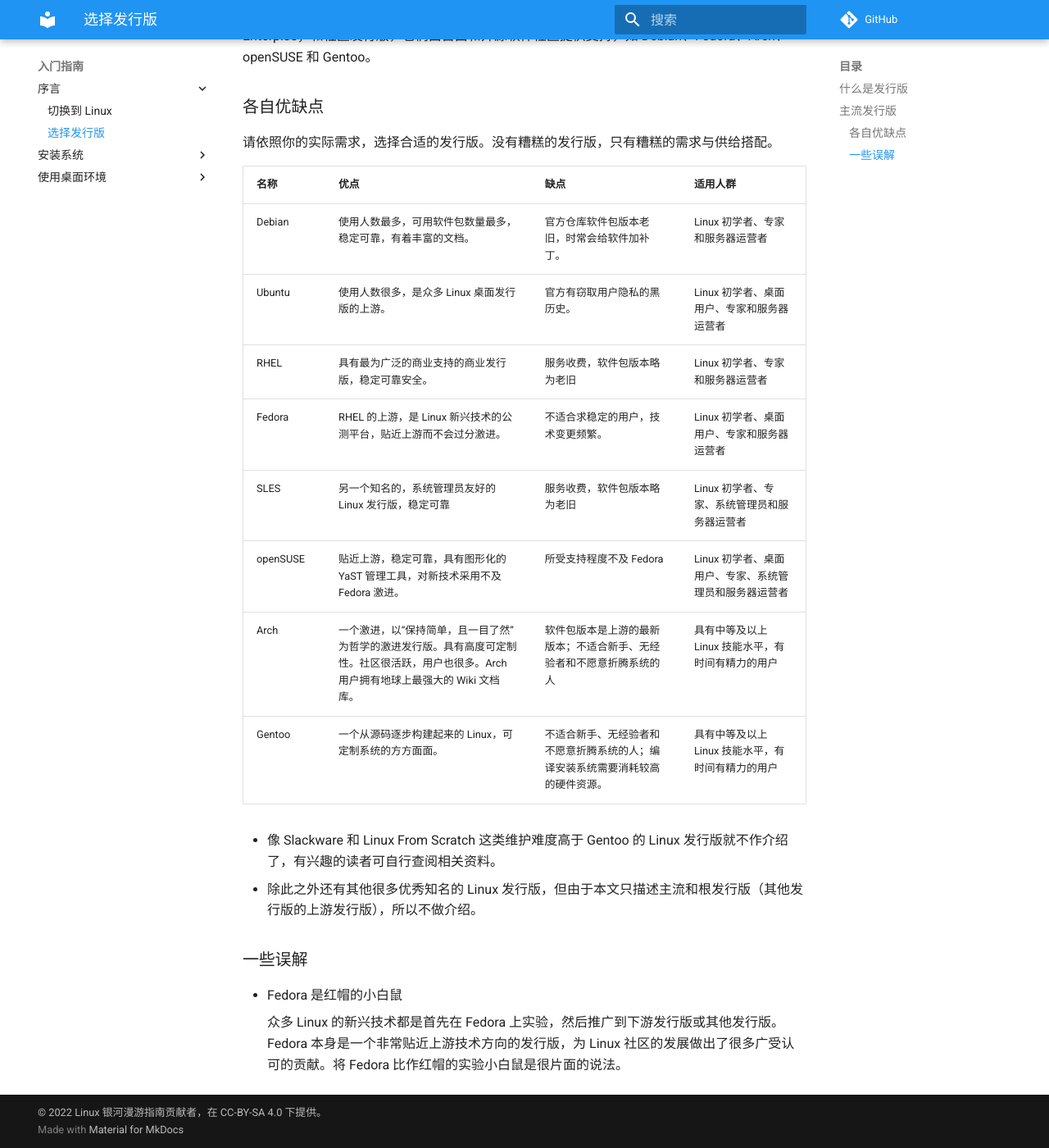
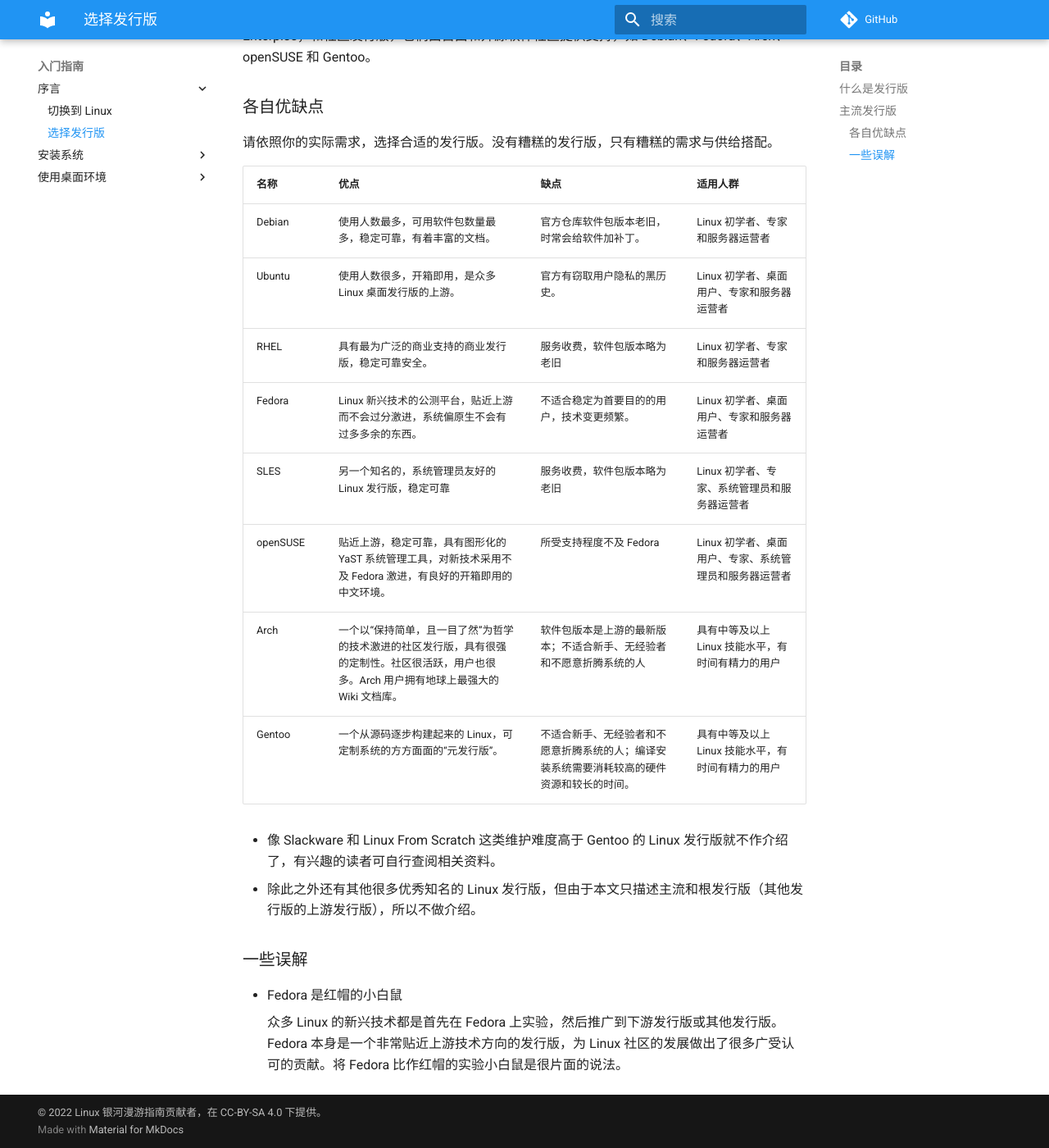
Before and after one commit to linuxhitchhiker/THGLG, an MkDocs documentation site: the page built from docs/basic/prologue/choosing-distribution.md, in a window 1280 px wide and 1400 px high, scrolled down 719 px. Shown: the whole window at 82% size. Built offline with MkDocs 1.6.1 and Material for MkDocs 9.7.7, drawn with Linux system fonts in a browser that asks for light colours; comment, search, counter and statistics services are not loaded.

Commit message:
Update choosing-distribution.md

```diff
--- a/docs/basic/prologue/choosing-distribution.md
+++ b/docs/basic/prologue/choosing-distribution.md
@@ -23,13 +23,13 @@ Linux 当前的主流/根发行版有：[Debian](https://www.debian.org/)、[Ubu
 |名称|优点|缺点|适用人群|
 |---|---|---|---|
 |Debian|使用人数最多，可用软件包数量最多，稳定可靠，有着丰富的文档。|官方仓库软件包版本老旧，时常会给软件加补丁。|Linux 初学者、专家和服务器运营者|
-|Ubuntu|使用人数很多，是众多 Linux 桌面发行版的上游。|官方有窃取用户隐私的黑历史。|Linux 初学者、桌面用户、专家和服务器运营者|
+|Ubuntu|使用人数很多，开箱即用，是众多 Linux 桌面发行版的上游。|官方有窃取用户隐私的黑历史。|Linux 初学者、桌面用户、专家和服务器运营者|
 |RHEL|具有最为广泛的商业支持的商业发行版，稳定可靠安全。|服务收费，软件包版本略为老旧|Linux 初学者、专家和服务器运营者|
-|Fedora|RHEL 的上游，是 Linux 新兴技术的公测平台，贴近上游而不会过分激进。|不适合求稳定的用户，技术变更频繁。|Linux 初学者、桌面用户、专家和服务器运营者|
+|Fedora|Linux 新兴技术的公测平台，贴近上游而不会过分激进，系统偏原生不会有过多多余的东西。|不适合稳定为首要目的的用户，技术变更频繁。|Linux 初学者、桌面用户、专家和服务器运营者|
 |SLES|另一个知名的，系统管理员友好的 Linux 发行版，稳定可靠|服务收费，软件包版本略为老旧|Linux 初学者、专家、系统管理员和服务器运营者|
-|openSUSE|贴近上游，稳定可靠，具有图形化的 YaST 管理工具，对新技术采用不及 Fedora 激进。|所受支持程度不及 Fedora|Linux 初学者、桌面用户、专家、系统管理员和服务器运营者|
-|Arch|一个激进，以“保持简单，且一目了然”为哲学的激进发行版。具有高度可定制性。社区很活跃，用户也很多。Arch 用户拥有地球上最强大的 Wiki 文档库。|软件包版本是上游的最新版本；不适合新手、无经验者和不愿意折腾系统的人|具有中等及以上 Linux 技能水平，有时间有精力的用户|
-|Gentoo|一个从源码逐步构建起来的 Linux，可定制系统的方方面面。|不适合新手、无经验者和不愿意折腾系统的人；编译安装系统需要消耗较高的硬件资源。|具有中等及以上 Linux 技能水平，有时间有精力的用户|
+|openSUSE|贴近上游，稳定可靠，具有图形化的 YaST 系统管理工具，对新技术采用不及 Fedora 激进，有良好的开箱即用的中文环境。|所受支持程度不及 Fedora|Linux 初学者、桌面用户、专家、系统管理员和服务器运营者|
+|Arch|一个以“保持简单，且一目了然”为哲学的技术激进的社区发行版，具有很强的定制性。社区很活跃，用户也很多。Arch 用户拥有地球上最强大的 Wiki 文档库。|软件包版本是上游的最新版本；不适合新手、无经验者和不愿意折腾系统的人|具有中等及以上 Linux 技能水平，有时间有精力的用户|
+|Gentoo|一个从源码逐步构建起来的 Linux，可定制系统的方方面面的“元发行版”。|不适合新手、无经验者和不愿意折腾系统的人；编译安装系统需要消耗较高的硬件资源和较长的时间。|具有中等及以上 Linux 技能水平，有时间有精力的用户|
 
 - 像 Slackware 和 Linux From Scratch 这类维护难度高于 Gentoo 的 Linux 发行版就不作介绍了，有兴趣的读者可自行查阅相关资料。
 - 除此之外还有其他很多优秀知名的 Linux 发行版，但由于本文只描述主流和根发行版（其他发行版的上游发行版），所以不做介绍。
```
